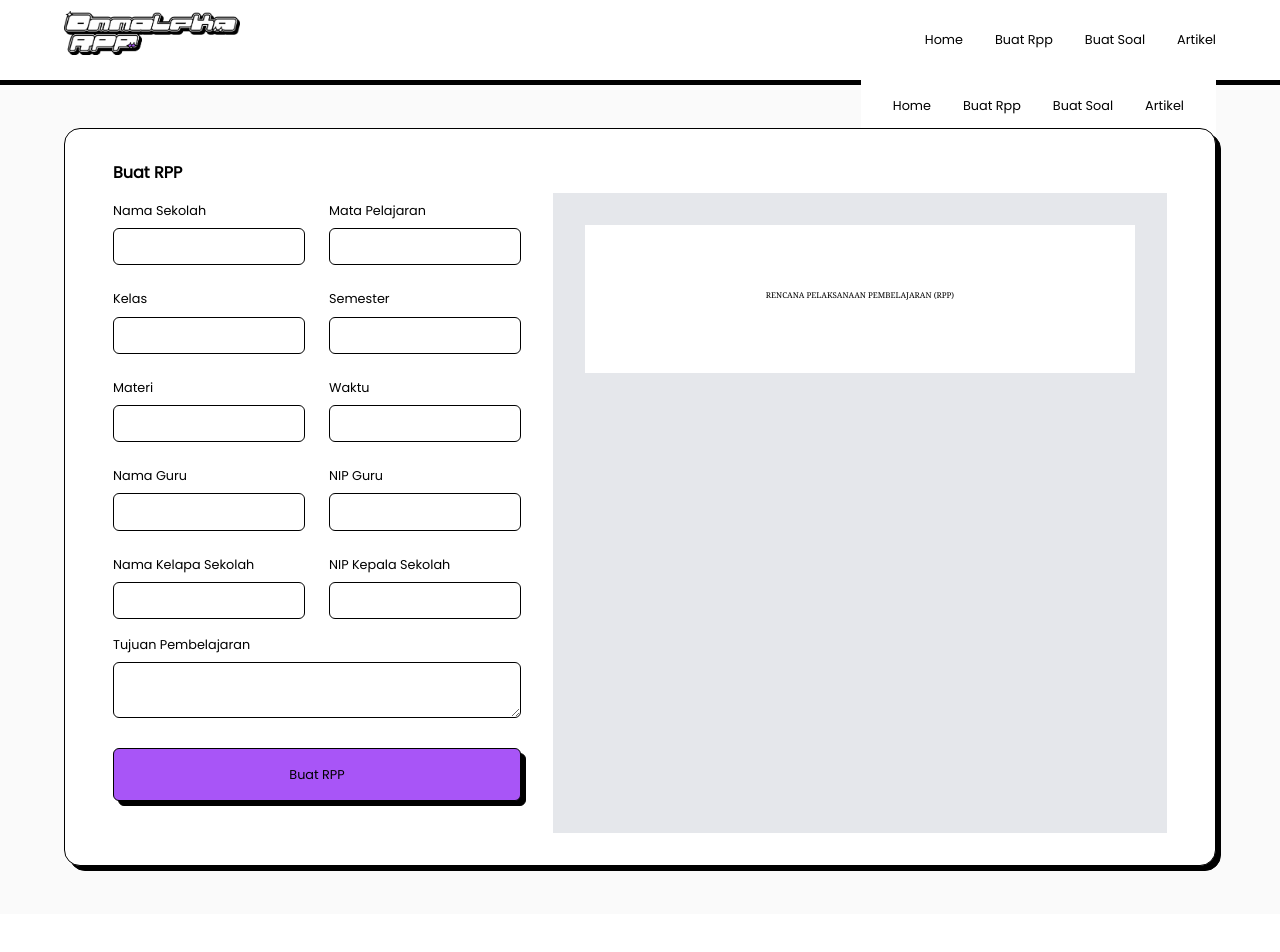
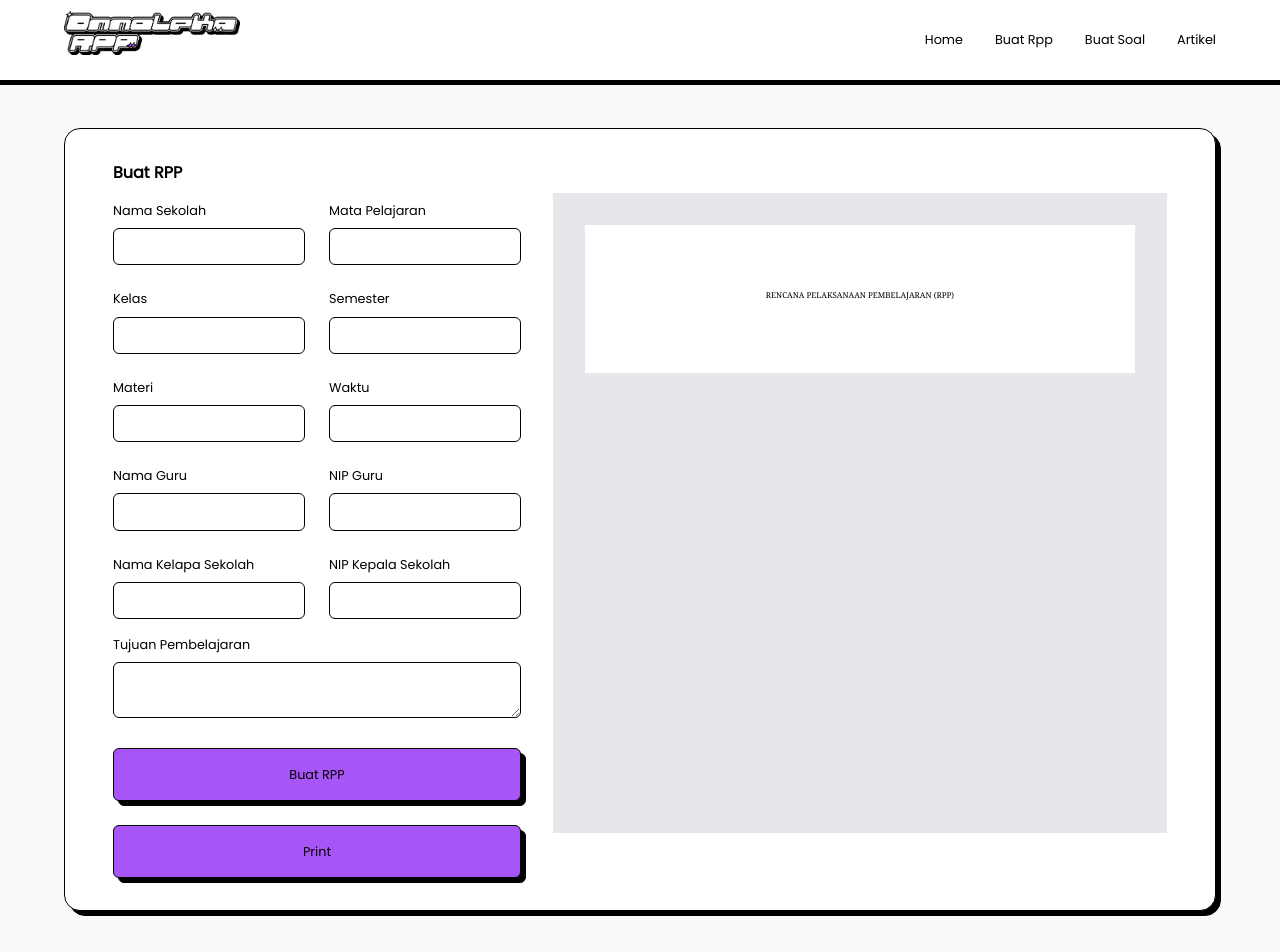
Before and after one commit to guntekhunter/ommaleka, a Next.js app: page / in a window 1280 px wide. Shown: the top 952 px of the page. Before the commit the page ends 914 px from the top, so only its background shows below. Built offline with nearby package versions, Linux system fonts and the light colour scheme.

Commit message:
feat: print

```diff
--- a/package.json
+++ b/package.json
@@ -13,7 +13,8 @@
     "markdown-to-jsx": "^7.4.1",
     "next": "14.1.0",
     "react": "^18",
-    "react-dom": "^18"
+    "react-dom": "^18",
+    "react-to-print": "^2.15.1"
   },
   "devDependencies": {
     "@tailwindcss/typography": "^0.5.10",
--- a/src/app/component/rpp/ContainerRpp.tsx
+++ b/src/app/component/rpp/ContainerRpp.tsx
@@ -4,9 +4,10 @@ import {
   ReconnectInterval,
   createParser,
 } from "eventsource-parser";
-import React, { useState } from "react";
+import React, { useRef, useState } from "react";
 import Markdown from "markdown-to-jsx";
 import { Inter } from "next/font/google";
+import { useReactToPrint } from "react-to-print";
 
 export default function ContainerRpp() {
   const [summary, setSummary] = useState("");
@@ -23,8 +24,13 @@ export default function ContainerRpp() {
   const [nipKepalaSekolah, setNipKepalaSekolah] = useState("");
   const [metodePembelajaran, setMetodePembelajaran] = useState("");
   const [tujuanPembelajaran, setTujuanPembelajaran] = useState("");
+  const ref = useRef<HTMLDivElement>(null);
+  const print = useReactToPrint({
+    content: () => ref.current,
+  });
 
   const startChat = async () => {
+    setSummary("");
     const data = await fetch("/data/rpp.txt");
     const text = await data.text();
     try {
@@ -323,10 +329,34 @@ export default function ContainerRpp() {
                 Buat RPP
               </button>
             </div>
+            <div>
+              <button
+                onClick={print}
+                className="w-full bg-purple-500 border border-[1.8px] border-black rounded-md py-[1rem] flex justify-center drop-shadow-3xl mt-6"
+              >
+                Print
+              </button>
+            </div>
           </div>
           <div className="bg-gray-200 md:w-[60%] p-[2rem] h-[40rem] overflow-y-scroll">
             {/* <div className="bg-white w-full p-[1rem] text-[.5rem] white whitespace-pre-wrap"> */}
-            <div className="bg-white w-full p-[4rem] text-[.5rem] white font-serif">
+            <div
+              className="bg-white w-full p-[4rem] text-[.5rem] white font-serif"
+              ref={ref}
+            >
+              <style type="text/css">
+                {`
+                   @page {
+                     size: auto;
+                     margin: 10mm 0 10mm 0;
+                   }
+                   body {
+                     margin: 0;
+                     padding: 0;
+                   }
+
+                   `}
+              </style>
               <div className="space-y-2">
                 <h1 className="text-center">
                   RENCANA PELAKSANAAN PEMBELAJARAN (RPP)
--- a/src/app/component/template/Navbar.tsx
+++ b/src/app/component/template/Navbar.tsx
@@ -23,7 +23,7 @@ export default function Navbar() {
         </ul>
 
         {/* mobile */}
-        <ul className="md:space-x-[2rem] text-[.8rem] font-normal md:flex block top-[4rem] absolute bg-white p-[2rem] right-0 z-50">
+        <ul className="md:space-x-[2rem] text-[.8rem] font-normal md:flex block top-[4rem] absolute bg-white p-[2rem] right-0 z-50 md:hidden">
           <li>Home</li>
           <li>Buat Rpp</li>
           <li>Buat Soal</li>
```
Also changed, not shown: public/data/rpp.txt, 1 other file (tests, documents, lock files or other folders).
